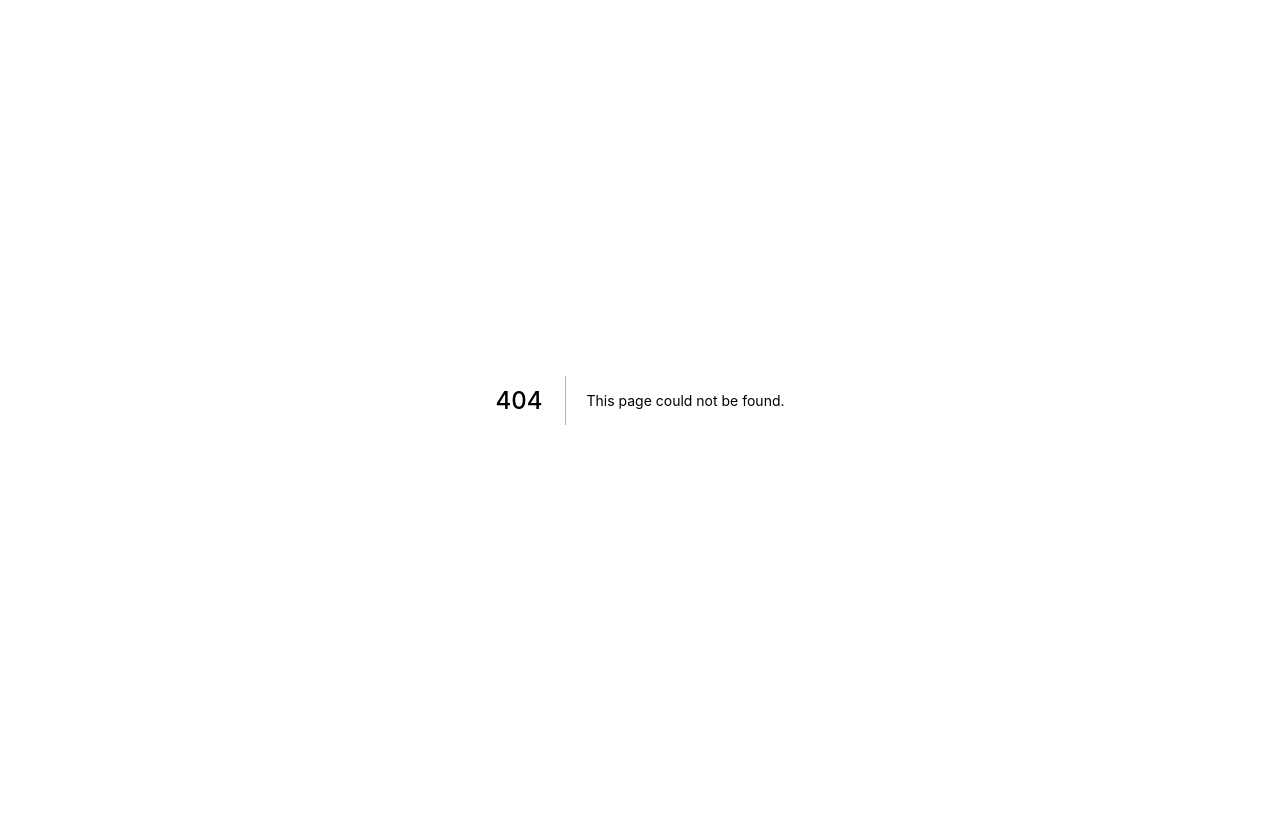
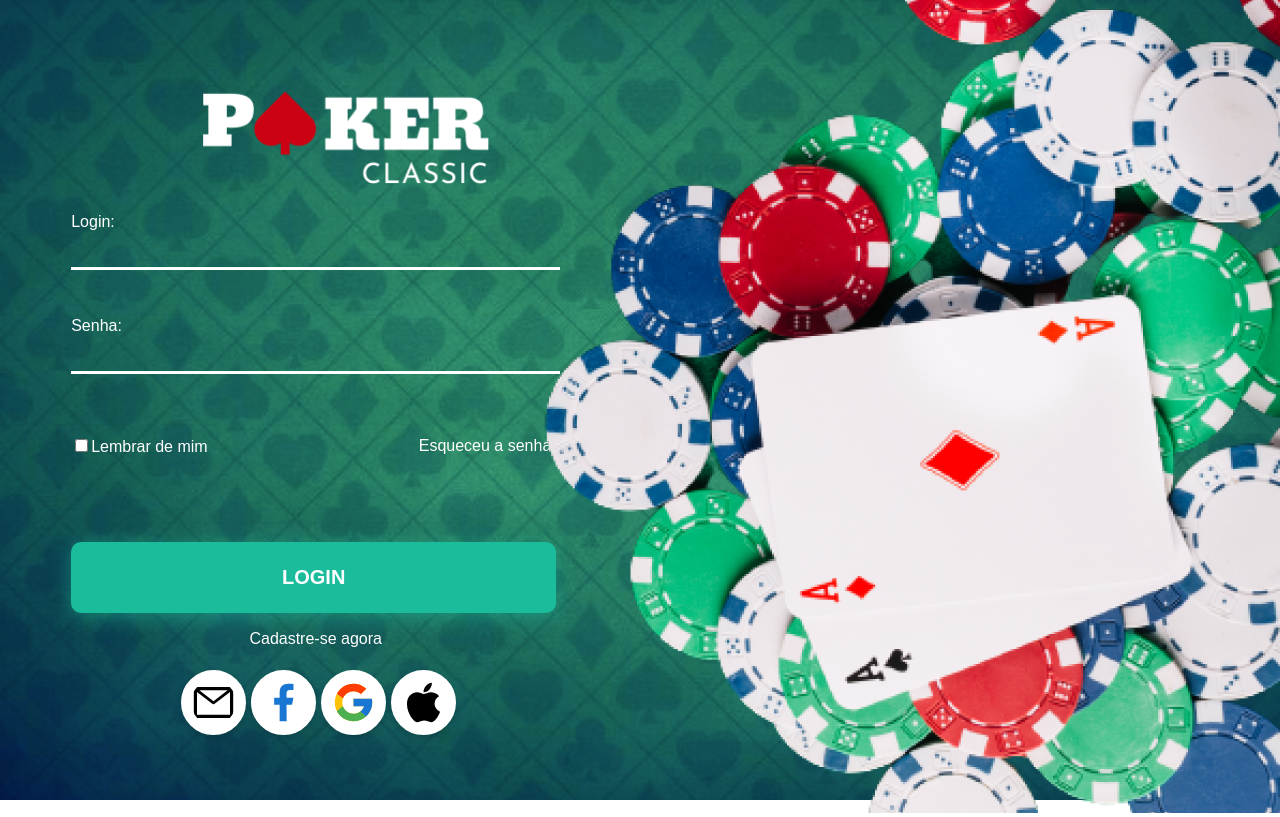
Before and after one commit to lucioln/poker-classic, a Next.js app: page /login in a window 1280 px wide. Before the commit this address had no page. Built offline with nearby package versions, Linux system fonts and the light colour scheme.

Commit message:
rotas refatoradas

```diff
--- a/src/components/FormLogin/FormLogin.jsx
+++ b/src/pages/login/index.jsx
@@ -4,12 +4,12 @@ import { yupResolver } from "@hookform/resolvers/yup";
 import * as yup from "yup";
 
 import { Container } from "../../styles/index.styles";
-import Logo from "../Logo/Logo";
-import ButtonLogin from "../Button/Button";
-import ImgBack from "../ImgBack/ImgBack";
-import Info from "../Info/Info";
+import Logo from "../../components/Logo/Logo";
+import Button from "../../components/Button/Button";
+import ImgBack from "../../components/ImgBack/ImgBack";
+import Info from "../../components/Info/Info";
 
-function FormLogin() {
+function Login() {
   const schema = yup
     .object({
       email: yup
@@ -69,12 +69,12 @@ function FormLogin() {
             </a>
           </div>
         </div>
-        <ButtonLogin nome="LOGIN"></ButtonLogin>
-        <Info></Info>
+        <Button nome="LOGIN" />
+        <Info />
       </Container>
-      <ImgBack></ImgBack>
+      <ImgBack />
     </form>
   );
 }
 
-export default FormLogin;
+export default Login;
```
Also changed, not shown: src/pages/cadastro.jsx (deleted, +0 -8 lines), src/pages/index.jsx (deleted, +0 -12 lines), src/pages/recover/index.jsx (renamed from src/components/FormReset/FormReset.jsx, +5 -5 lines), src/pages/recuperar.jsx (deleted, +0 -8 lines), src/pages/register/index.jsx (renamed from src/pages/Register/index.jsx, +4 -4 lines).
